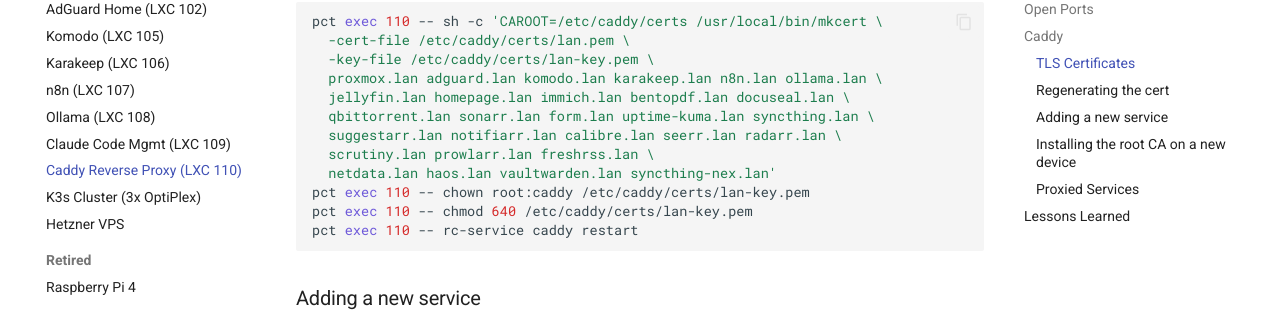
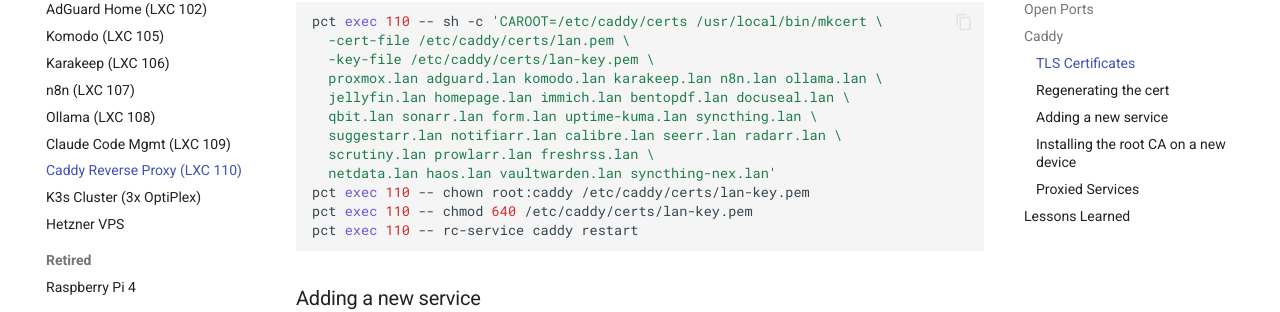
Before and after one commit to Pironex9/homelab, an MkDocs documentation site: the page built from docs/hosts/caddy.md, in a window 1280 px wide and 900 px high, scrolled down 1756 px. Shown: the part 153-465 px from the top of the window. Built offline with MkDocs 1.6.1 and Material for MkDocs 9.7.7, drawn with Linux system fonts in a browser that asks for light colours; comment, search, counter and statistics services are not loaded; some of the changed text lies outside the part shown.

Commit message:
Rename qbittorrent.lan to qbit.lan

```diff
--- a/docs/hosts/caddy.md
+++ b/docs/hosts/caddy.md
@@ -56,7 +56,7 @@
   -key-file /etc/caddy/certs/lan-key.pem \
   proxmox.lan adguard.lan komodo.lan karakeep.lan n8n.lan ollama.lan \
   jellyfin.lan homepage.lan immich.lan bentopdf.lan docuseal.lan \
-  qbittorrent.lan sonarr.lan form.lan uptime-kuma.lan syncthing.lan \
+  qbit.lan sonarr.lan form.lan uptime-kuma.lan syncthing.lan \
   suggestarr.lan notifiarr.lan calibre.lan seerr.lan radarr.lan \
   scrutiny.lan prowlarr.lan freshrss.lan \
   netdata.lan haos.lan vaultwarden.lan syncthing-nex.lan'
@@ -118,7 +118,7 @@
 | immich.lan | http://192.168.0.110:2283 |
 | bentopdf.lan | http://192.168.0.110:3000 |
 | docuseal.lan | http://192.168.0.110:3003 |
-| qbittorrent.lan | http://192.168.0.110:8080 |
+| qbit.lan | http://192.168.0.110:8080 |
 | sonarr.lan | http://192.168.0.110:8989 |
 | form.lan | http://192.168.0.110:3004 |
 | uptime-kuma.lan | http://192.168.0.110:3001 |
```
